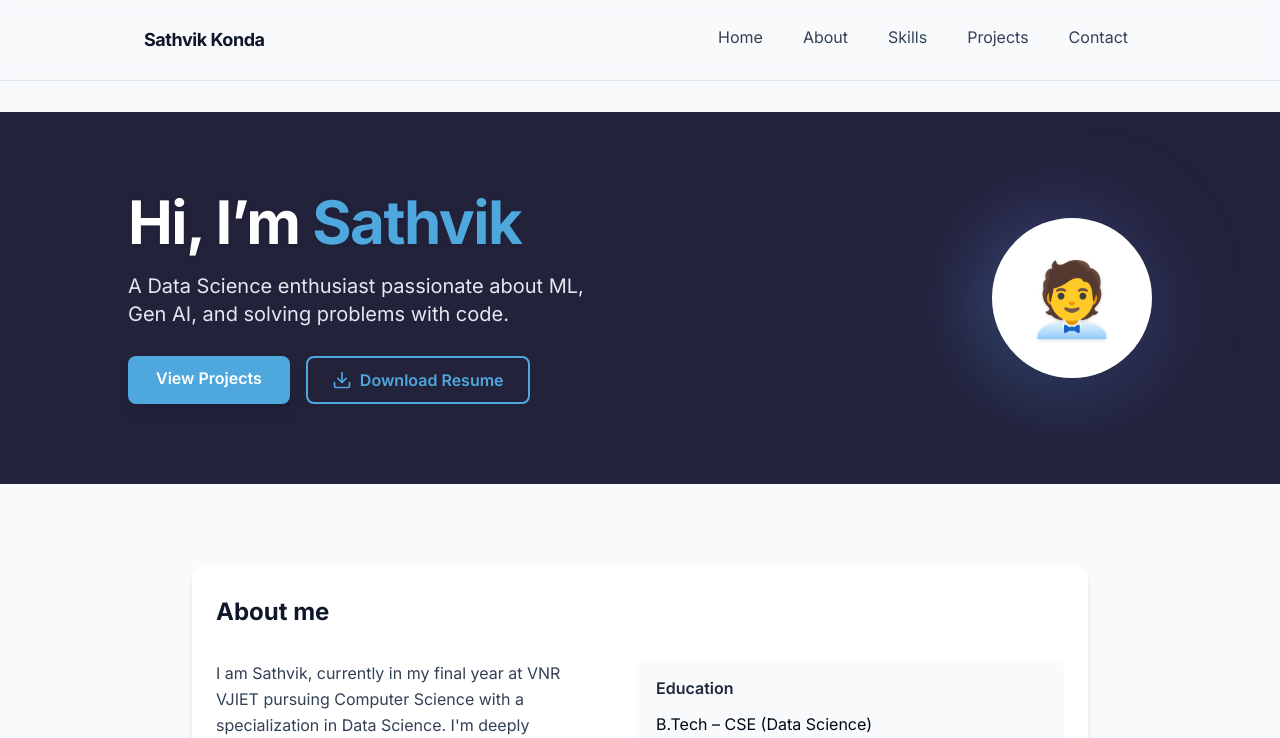
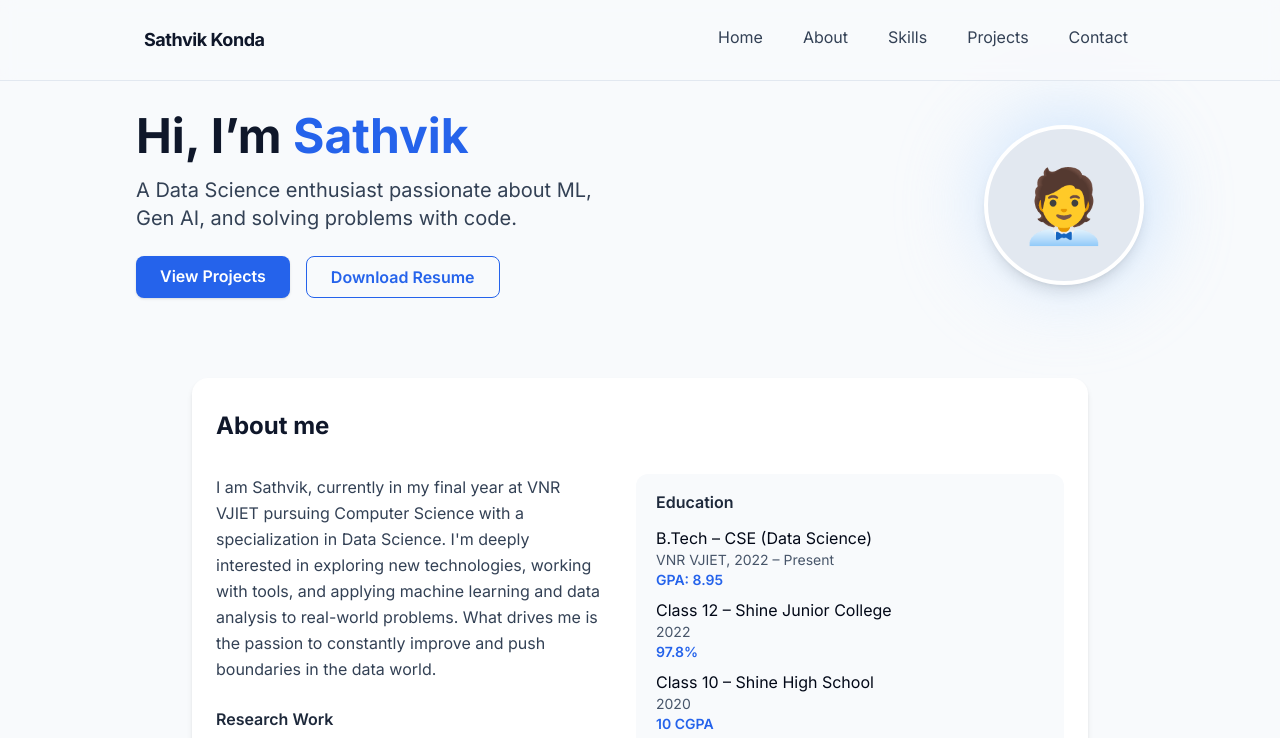
Before and after one commit to sathvik8317/sathvik-konda-portfolio, a React (Vite) app: page / in a window 1280 px wide. Shown: the top 738 px of the page. Built offline with nearby package versions, Linux system fonts and the light colour scheme.

Commit message:
Reverted to commit f762d6ca6ccdea62d52c347ddbd6676d8dae39aa

```diff
--- a/src/components/Hero.tsx
+++ b/src/components/Hero.tsx
@@ -1,44 +1,40 @@
-
-import { Download } from "lucide-react";
 
 const Hero = () => (
-  <section className="w-full bg-[#22223b] py-12 sm:py-20 px-2">
-    <div className="max-w-5xl mx-auto flex flex-col-reverse sm:flex-row items-center gap-10">
+  <div className="max-w-5xl mx-auto w-full flex flex-col-reverse sm:flex-row items-center gap-10 px-2">
     <div className="flex-1 flex flex-col items-center sm:items-start text-center sm:text-left">
-        <h1 className="text-4xl sm:text-5xl md:text-6xl font-bold mb-5 text-white tracking-tight drop-shadow">
-          Hi, I’m <span className="text-[#4ea8de]">Sathvik</span>
+      <h1 className="text-3xl sm:text-4xl md:text-5xl font-bold text-slate-900 mb-4">
+        Hi, I’m <span className="text-blue-600">Sathvik</span>
       </h1>
-        <p className="text-lg sm:text-xl text-slate-200 mb-7 max-w-lg font-medium">
+      <p className="text-lg sm:text-xl text-slate-700 mb-6 max-w-lg">
         A Data Science enthusiast passionate about ML, Gen AI, and solving problems with code.
       </p>
       <div className="flex gap-4">
         <a
           href="#projects"
-            className="bg-[#4ea8de] hover:bg-[#009ddc] text-white px-7 py-2.5 rounded-lg font-semibold shadow-lg transition duration-200 text-base focus:outline-none focus:ring-2 focus:ring-[#4ea8de] focus:ring-offset-2"
+          className="bg-blue-600 text-white px-6 py-2 rounded-lg font-semibold shadow hover:bg-blue-700 transition-colors"
         >
           View Projects
         </a>
         <a
           href="/resume.pdf"
           download
-            className="flex items-center gap-2 border-2 border-[#4ea8de] text-[#4ea8de] px-6 py-2.5 rounded-lg font-semibold transition duration-200 hover:bg-[#22223b]/70 hover:text-white hover:border-white focus:outline-none focus:ring-2 focus:ring-[#4ea8de] focus:ring-offset-2"
+          className="border border-blue-600 text-blue-600 px-6 py-2 rounded-lg font-semibold hover:bg-blue-50 transition"
         >
-            <Download className="w-5 h-5" />
           Download Resume
         </a>
       </div>
     </div>
     <div className="flex-1 flex justify-center sm:justify-end">
+      {/* Profile Image Placeholder */}
       <div className="relative">
-          {/* Decorative blob */}
-          <div className="absolute w-44 h-44 bg-gradient-to-tr from-[#4ea8de] via-[#4f5dab] to-[#22223b] rounded-full left-1/2 -translate-x-1/2 top-1/2 -translate-y-1/2 blur-2xl opacity-60"></div>
-          <div className="relative z-10 overflow-hidden rounded-full w-40 h-40 shadow-2xl border-4 border-white bg-white flex items-center justify-center">
-            <span className="text-[#4ea8de] text-7xl drop-shadow">🧑‍💼</span>
+        <div className="absolute w-44 h-44 bg-gradient-to-tr from-blue-100 to-blue-300 rounded-full left-1/2 -translate-x-1/2 top-1/2 -translate-y-1/2 blur-2xl opacity-60"></div>
+        <div className="relative z-10 overflow-hidden rounded-full w-40 h-40 shadow-lg border-4 border-white bg-slate-200 flex items-center justify-center">
+          {/* Replace with actual profile image if available */}
+          <span className="text-slate-400 text-7xl">🧑‍💼</span>
         </div>
       </div>
     </div>
   </div>
-  </section>
 );
 
 export default Hero;
```
Lines whose indentation alone changed are shown as unchanged.
